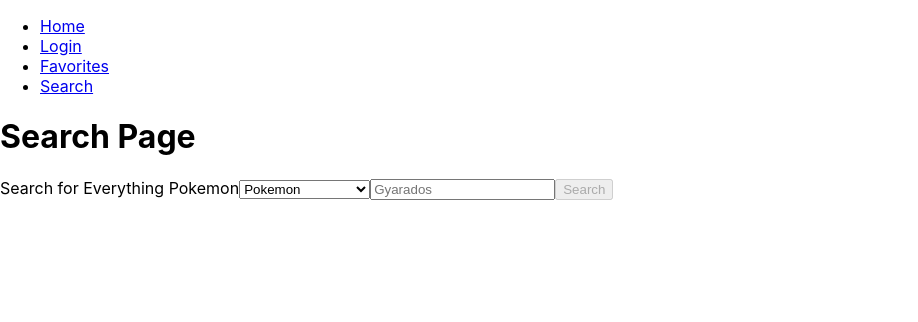
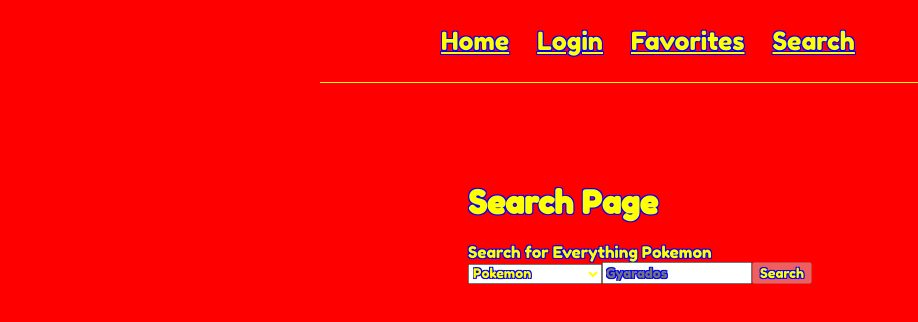
Before and after one commit to trevorparks/PokemonApp, a React (Create React App) app in the folder my-app/: page /search in a window 1280 px wide. Shown: the top 322 px of the page, without its empty margins (0-918 px from the left). Built offline with nearby package versions, Linux system fonts and the light colour scheme.

Commit message:
update styling and added animations

```diff
--- a/my-app/package.json
+++ b/my-app/package.json
@@ -11,7 +11,7 @@
     "react-dom": "^18.2.0",
     "react-query": "^3.39.3",
     "react-router-dom": "^6.11.2",
-    "react-scripts": "5.0.1",
+    "react-scripts": "^5.0.1",
     "web-vitals": "^2.1.4"
   },
   "scripts": {
--- a/my-app/src/App.css
+++ /dev/null
@@ -1,38 +0,0 @@
-.App {
-  text-align: center;
-}
-
-.App-logo {
-  height: 40vmin;
-  pointer-events: none;
-}
-
-@media (prefers-reduced-motion: no-preference) {
-  .App-logo {
-    animation: App-logo-spin infinite 20s linear;
-  }
-}
-
-.App-header {
-  background-color: #282c34;
-  min-height: 100vh;
-  display: flex;
-  flex-direction: column;
-  align-items: center;
-  justify-content: center;
-  font-size: calc(10px + 2vmin);
-  color: white;
-}
-
-.App-link {
-  color: #61dafb;
-}
-
-@keyframes App-logo-spin {
-  from {
-    transform: rotate(0deg);
-  }
-  to {
-    transform: rotate(360deg);
-  }
-}
--- a/my-app/src/App.js
+++ b/my-app/src/App.js
@@ -1,4 +1,4 @@
-import './App.css';
+import './index.css';
 import {
   BrowserRouter as Router,
   Routes,
--- a/my-app/src/components/Menu.jsx
+++ b/my-app/src/components/Menu.jsx
@@ -1,14 +1,16 @@
 import React from 'react';
 import { Link } from 'react-router-dom';
+import '../index.css';
+
 
 const Menu = () => {
     return (
-        <nav>
+        <nav class="navbar">
             <ul>
-            <li> <Link to="/">Home</Link></li>
-                <li> <Link to="/login">Login</Link></li>
-                <li> <Link to="/favorites">Favorites</Link></li>
-                <li> <Link to="/search">Search</Link></li>
+            <li class="link"> <Link to="/">Home</Link></li>
+                <li class="link"> <Link to="/login">Login</Link></li>
+                <li class="link"> <Link to="/favorites">Favorites</Link></li>
+                <li class="link"> <Link to="/search">Search</Link></li>
 
             </ul>
         </nav>
--- a/my-app/src/components/ResponseDisplay.jsx
+++ b/my-app/src/components/ResponseDisplay.jsx
@@ -3,41 +3,64 @@
 const ResponseDisplay = ({ name, abilities, forms, game_indices, moves, species, sprites, stats, types, addFavorite, removeFavorite, isFavorite }) => {
     console.log(name);
     return (
-        <div>
-            <h4>
-               Name: {name}
+       <div>
+       <div class="response-display">
+            <div className="pokeball-container">
+            <h4 class="response-item pokeball-text">
+               Name: <br /> {name}
             </h4>
-            <h4>
-                Abilities: {abilities.map(item => <li>{item.ability.name}</li>)}
+            </div>
+            <div className="pokeball-container">
+            <h4 class="pokeball-text">
+                Abilities: <br /> {abilities.map(item => <li>{item.ability.name}</li>)}
             </h4>
-            <h4>
-                Forms: {forms.map(item => <li>{item.name}</li>)}
+            </div>
+            <div className="pokeball-container">
+            <h4 class="pokeball-text">
+                Forms: <br /> {forms.map(item => <li>{item.name}</li>)}
             </h4>
-            <h4>
-                Moves: {moves.map(item => <li>{item.move.name}</li>)}
+            </div>
+            <div className="pokeball-container">
+            <h4 class="pokeball-text response-item">
+                Moves: <br /> {moves.map(item => <li>{item.move.name}</li>)}
             </h4>
-            <h4>
-                Species: {<li>{species.name}</li>}
+            </div>
+            <div className="pokeball-container">
+            <h4  class="pokeball-text">
+                Species: <br /> {<li>{species.name}</li>}
             </h4>
-            <h4>
-               Game Indices: {game_indices.map(item => <li>{item.version.name}</li>)}
+            </div>
+            <div className="pokeball-container">
+            <h4 class="response-item pokeball-text">
+               Game Indices: <br /> {game_indices.map(item => <li>{item.version.name}</li>)}
             </h4>
-            <h4>
-                Sprites: {<img src={sprites.front_default}></img>}
+            </div>
+            <div className="pokeball-container">
+            <h4 class="sprite pokeball-text">
+                Sprites: <br /> {<img src={sprites.front_default} style={{ width: "400px", height: "400px" }}></img>}
             </h4>
-            <h4>
-                Stats: {stats.map(item => <li>{item.stat.name} : {item.base_stat}</li>)}
+            </div>
+            <div className="pokeball-container">
+            <h4 class="response-item pokeball-text">
+                Stats: <br /> {stats.map(item => <li>{item.stat.name} : {item.base_stat}</li>)}
             </h4>
-            <h4>
-                Types: {types.map(item => <li>{item.type.name}</li>)}
+            </div>
+            <div className="pokeball-container">
+            <h4  class="pokeball-text">
+                Types: <br /> {types.map(item => <li>{item.type.name}</li>)}
             </h4>
-            { !isFavorite &&(<button onClick={() => addFavorite()}>
-                Add Favorite
-            </button>)}
-            { isFavorite && (<button onClick={() => removeFavorite()}>
-                Remove Favorite
-            </button>) }
+            </div><br />
+
         </div>
+        <div class="fav-button-container">
+         { !isFavorite &&(<button class="fav-button" onClick={() => addFavorite()}>
+         Add Favorite
+     </button>)}
+     { isFavorite && (<button class="fav-button"  onClick={() => removeFavorite()}>
+         Remove Favorite
+     </button>) }
+     </div>
+     </div>
     )
 }
 
--- a/my-app/src/components/SearchPage.jsx
+++ b/my-app/src/components/SearchPage.jsx
@@ -4,6 +4,8 @@ import { useQuery } from 'react-query';
 import { useSearchContext } from '../context/SearchContext.jsx';
 import { useFavoritesContext } from '../context/FavoritesContext.jsx';
 import ResponseDisplay from "../components/ResponseDisplay.jsx"
+import '../index.css';
+
 
 
 
@@ -31,10 +33,10 @@ const { isLoading, error, isSuccess } = useQuery(["getResponse", url], ()  => ge
 })
 
   return (
-    <div>
+    <div class="search-container">
     <h1>Search Page</h1>
     <form>
-    <label>Search for Everything Pokemon</label>
+    <label>Search for Everything Pokemon</label> <br />
     <select data-testid = "searchType"
   value= {searchType}
   onChange={(e) => setSearchType(e.target.value)}
@@ -68,21 +70,19 @@ const { isLoading, error, isSuccess } = useQuery(["getResponse", url], ()  => ge
     </form>
     {isLoading && <p>Loading...</p>}
     {error && <p>An error has occured: {error.message}</p>}
-    {isSuccess && searchType == 'pokemon' &&
+    {isSuccess &&
+    /* searchType == 'pokemon' && */
       <ResponseDisplay
       name={searchTerm}
       {...searchResults}
-      // url={val.url}
-      // title={val.title}
-      // gif_id={val.gif_id}
       addFavorite={() => addFavorite(searchResults)}
       removeFavorite={removeFavorite}
       isFavorite={favorites.some((fav) => fav.pokemon === searchResults.pokemon)}
       />
     }
-    {isSuccess && searchType == 'pokemon-species' &&
+    {/* {isSuccess && searchType == 'pokemon-species' &&
       <ResponseDisplay1/>
-    }
+    } */}
  </div>
   )
 
--- a/my-app/src/index.css
+++ b/my-app/src/index.css
@@ -1,13 +1,170 @@
-body {
+@import url("https://fonts.googleapis.com/css2?family=Fredoka+One&display=swap");
+
+/* base styles */
+body{
+  background-color: #FF0000;
+}
+* {
+  font-family: Arial, Helvetica, sans-serif;
+    color: yellow;
+    text-shadow:
+    -1px -1px 0 blue,
+    1px -1px 0 blue,
+    -1px 1px 0 blue,
+    1px 1px 0 blue;
   margin: 0;
-  font-family: -apple-system, BlinkMacSystemFont, 'Segoe UI', 'Roboto', 'Oxygen',
-    'Ubuntu', 'Cantarell', 'Fira Sans', 'Droid Sans', 'Helvetica Neue',
-    sans-serif;
-  -webkit-font-smoothing: antialiased;
-  -moz-osx-font-smoothing: grayscale;
+  font-family: "Fredoka One";
+
+}
+nav {
+  padding: 20px;
+  display: flex;
+  flex-direction: row;
+  align-items: center;
+  max-width: 600px;
+  margin: 0 auto;
+  border-bottom: 1px solid yellow;
+  text-decoration: none;
+  font-size: 25px;
+  justify-content: center;
 }
 
-code {
-  font-family: source-code-pro, Menlo, Monaco, Consolas, 'Courier New',
-    monospace;
+ul {
+  list-style-type: none;
+  margin: 0;
+  padding: 0;
+  overflow: hidden;
+  text-decoration: none;
 }
+/* .navbar .link {
+  margin-left: auto;
+} */
+.navbar li {
+  margin-left: 16px;
+  text-decoration: none;
+  padding: 6px;
+  color: #f1356d;
+  float: left;
+}
+.navbar a:hover {
+  color: #f1356d;
+}
+.content {
+  max-width: 600px;
+  margin: 40px auto;
+  padding: 20px;
+}
+
+.search-container{
+  display: grid;
+  grid-template-rows: 3/3;
+  align-items: center;
+  justify-content: center;
+  width: 100%;
+  padding-top: 100px;
+  grid-gap: 20px;
+}
+
+.response-display{
+  display: grid;
+  grid-template-columns: repeat(4, 1fr);
+  grid-auto-rows: minmax(100px, auto);
+  grid-gap: 20px;
+  text-align: center;
+  text-decoration: none;
+  list-style-type: none;
+}
+
+.response-item{
+  display: grid;
+  grid-template-columns: repeat(3, 0.01fr);
+  grid-auto-rows: minmax(20px, auto);
+  grid-gap: 2px;
+
+}
+
+
+.sprite {
+  width: 500px;
+  height: 500px;
+}
+
+
+  .pokeball-container {
+    width: 400px;
+    height: 400px;
+    background: red;
+    border-radius: 50%;
+    position: relative;
+    overflow: hidden;
+    box-shadow: 0px 0px 10px #000;
+    border: 2px solid #000;
+    display: flex;
+    animation: pokeball-spin 5s linear infinite;
+}
+
+.pokeball-text {
+  position: absolute;
+  top: 50%;
+  left: 50%;
+  transform: translate(-50%, -50%);
+  font-size: 20px;
+  text-align: center;
+  z-index: 1;
+}
+
+.pokeball-container:before,
+.pokeball-container:after {
+    content: "";
+    position: absolute;
+    width: 100%;
+    height: 50%;
+    left: 0;
+}
+
+.pokeball-container:before {
+    top: 0;
+    background: white;
+}
+
+.pokeball-container:after {
+    bottom: 0;
+    background: red;
+}
+
+.pokeball-container > div {
+    position: absolute;
+    top: 50%;
+    left: 50%;
+    transform: translate(-50%, -50%);
+    background: white;
+    border: 2px solid #000;
+    width: 60px;
+    height: 60px;
+    border-radius: 50%;
+    box-shadow: 0px 0px 10px #000;
+}
+.pokeball-container:hover {
+  transform: translateY(-10%); /* Move up when hovered */
+}
+
+.fav-button {
+ font-size: 50px;
+}
+.fav-button-container {
+  justify-content: center;
+  align-items: center;
+  display: flex;
+  flex-direction: row;
+  height: 30px;
+  width: 100%;
+}
+
+/* @keyframes pokeball-spin {
+  from {
+    transform: rotate(0deg);
+  }
+  to {
+    transform: rotate(360deg);
+  }
+} */
```
Also changed, not shown: 1 other file (tests, documents, lock files or other folders).
